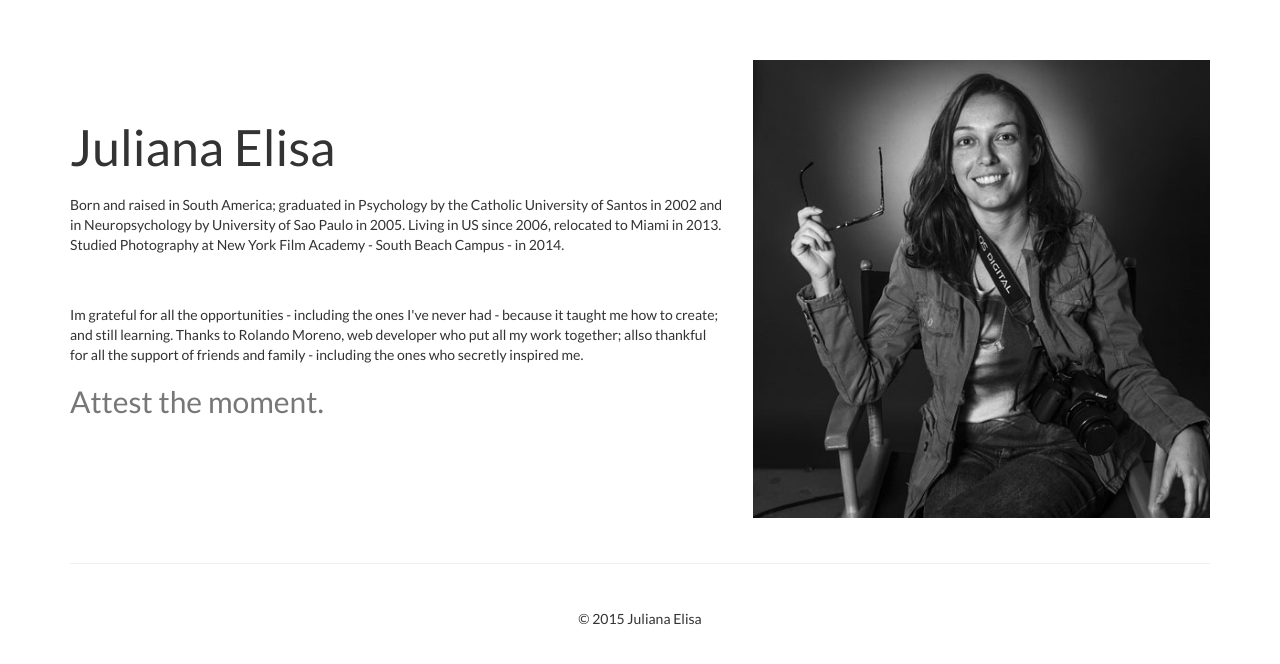
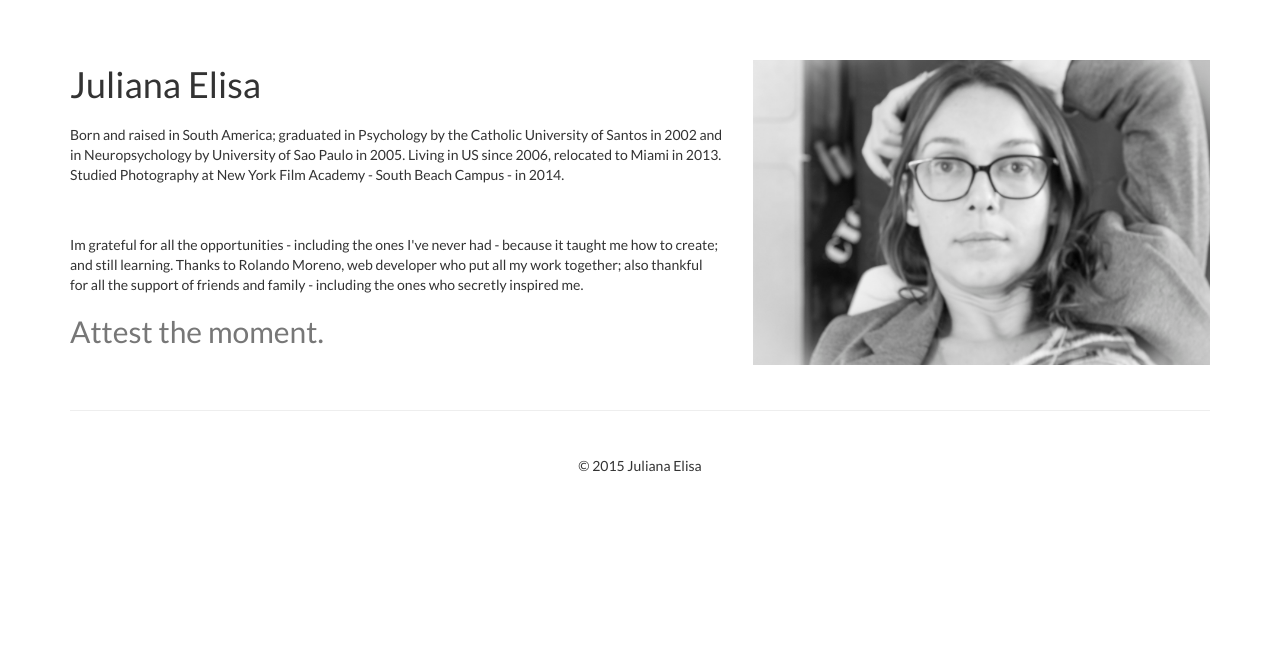
Before and after one commit to nbkm8y5/julianaelisa.com, a PHP site: page /biography.php in a window 1280 px wide. Shown: the part 52-716 px from the top of the page. Run offline with PHP 8.4, Linux system fonts and the light colour scheme; some libraries are stand-ins or nearby versions.

Commit message:
Additional corrections in biography.

```diff
--- a/biography.php
+++ b/biography.php
@@ -15,7 +15,6 @@
     <link href='http://fonts.googleapis.com/css?family=Lato' rel='stylesheet' type='text/css'>
 
     <link rel="stylesheet" type="text/css" href="css/style.css">
-    <link rel="stylesheet" type="text/css" href="css/carousel.css">
 
     <!-- HTML5 shim and Respond.js for IE8 support of HTML5 elements and media queries -->
     <!-- WARNING: Respond.js doesn't work if you view the page via file:// -->
@@ -56,14 +55,14 @@
 
     <section class="container">
       <div class="row featurette">
-        <div class="col-md-7">
-          <h2 class="featurette-heading">Juliana Elisa</h2>
+        <div class="col-md-7" style="padding-top: 45px">
+          <h1>Juliana Elisa</h1>
           <p class="lead"><p>Born and raised in South America; graduated in Psychology by the Catholic University of Santos in 2002 and in Neuropsychology by University of Sao Paulo in 2005.  Living in US since 2006, relocated to Miami in 2013.  Studied Photography at New York Film Academy - South Beach Campus - in 2014.
-          </p></br></br><p>Im grateful for all the opportunities - including the ones I've never had - because it taught me how to create; and still learning.  Thanks to Rolando Moreno, web developer who put all my work together; allso thankful for all the support of friends and family - including the ones who secretly inspired me.</p>
+          </p></br></br><p>Im grateful for all the opportunities - including the ones I've never had - because it taught me how to create; and still learning.  Thanks to Rolando Moreno, web developer who put all my work together; also thankful for all the support of friends and family - including the ones who secretly inspired me.</p>
           <h2 class="text-muted">Attest the moment.</h2>
         </div>
         <div class="col-md-5" style="padding-top: 60px; padding-bottom: 25px">
-          <img class="featurette-image img-responsive" src="images/jElisa.jpg" alt="Generic placeholder image">
+          <img class="featurette-image img-responsive" src="images/juelisa.jpg" alt="Generic placeholder image">
         </div>
       </div>
 
--- a/css/carousel.css
+++ b/css/carousel.css
@@ -56,9 +56,3 @@
     font-size: 50px;
   }
 }
-
-@media (min-width: 992px) {
-  .featurette-heading {
-    margin-top: 120px;
-  }
-}
```
Also changed, not shown: images/juelisa.jpg (added).
